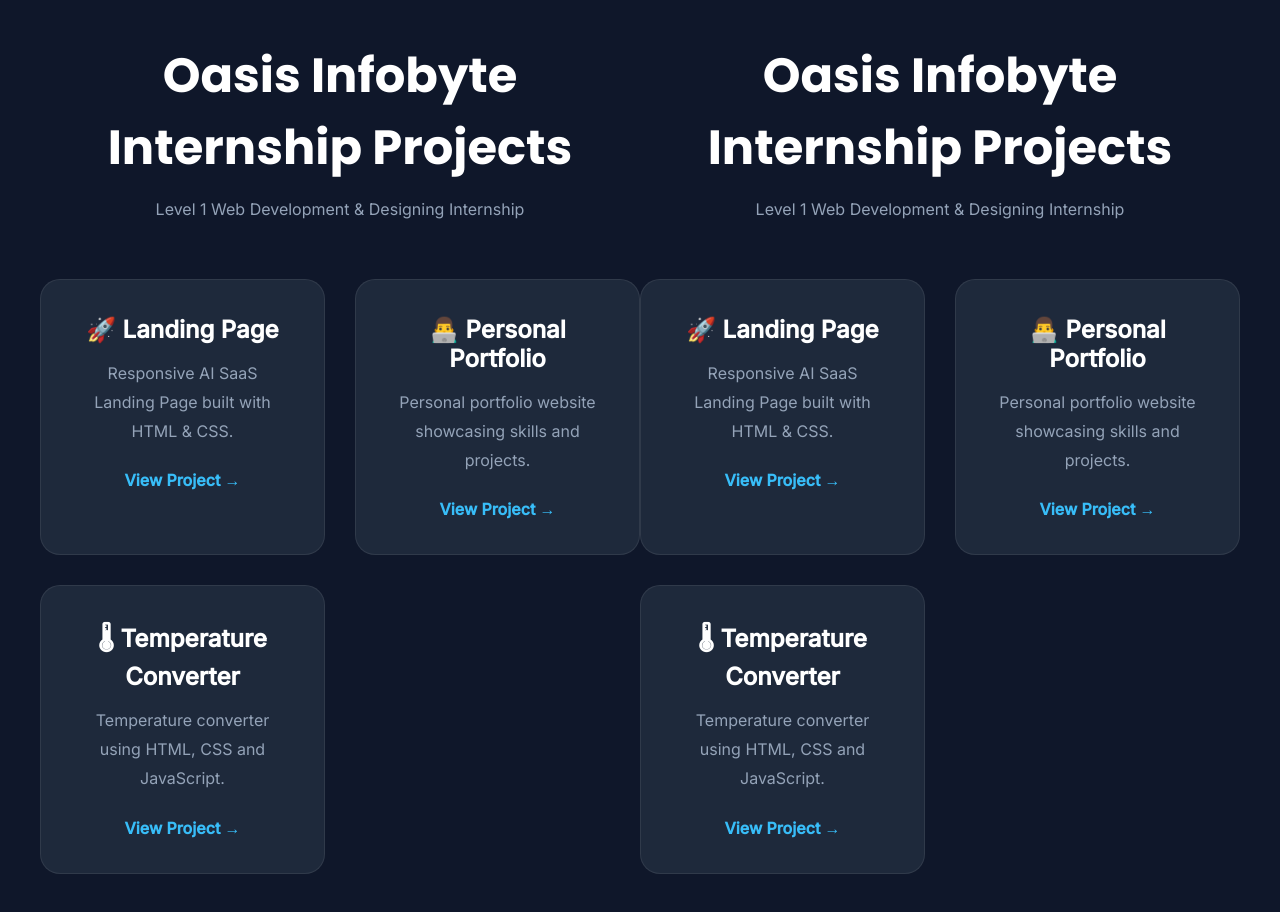
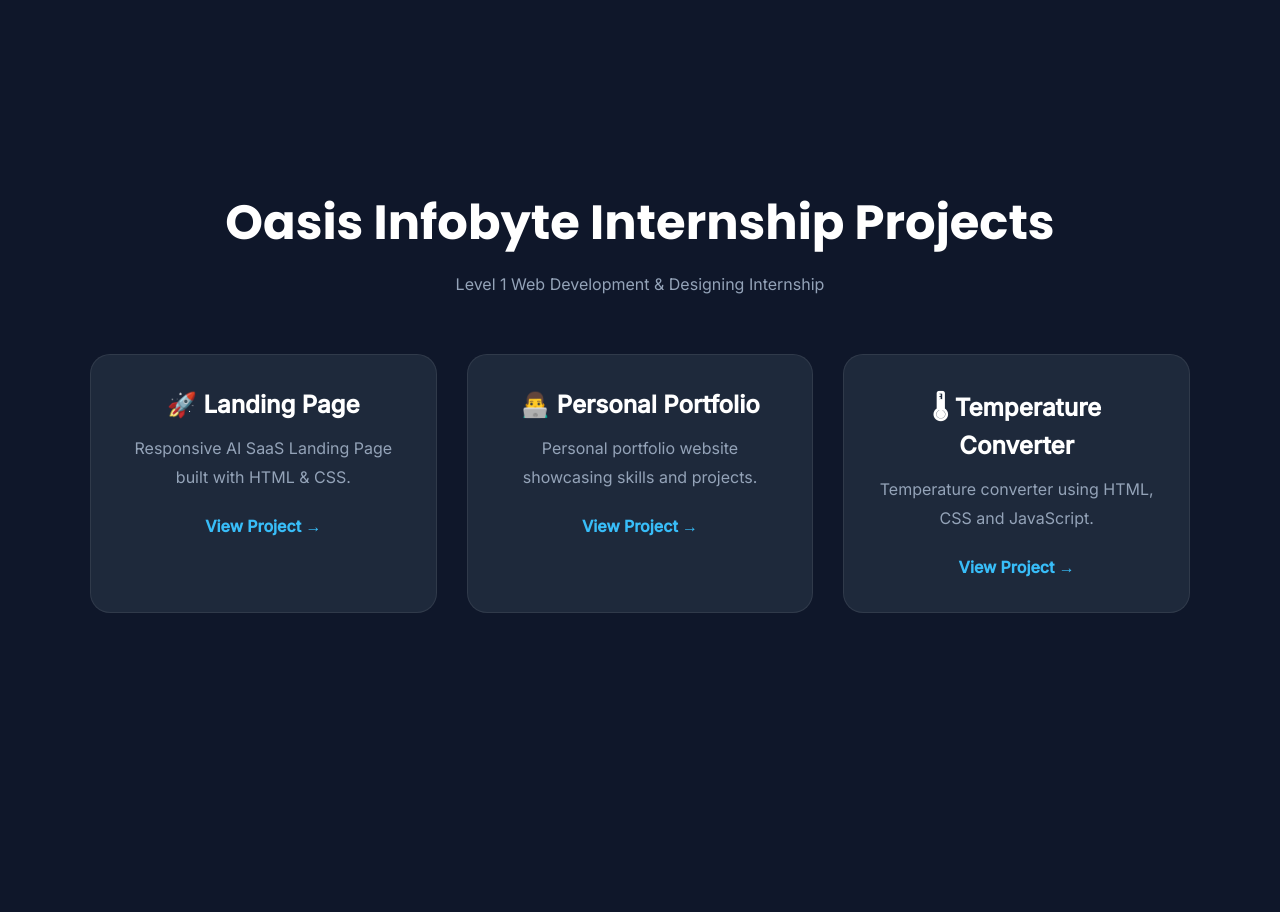
Before and after one commit to ipti02/OIBSIP, a plain HTML site: page index.html in a window 1280 px wide. After the commit the page ends 800 px from the top, so only its background shows below. Drawn offline with Linux system fonts and the light colour scheme.

Commit message:
Fix duplicate project hub

```diff
--- a/index.html
+++ b/index.html
@@ -75,80 +75,3 @@ Temperature converter using HTML, CSS and JavaScript.
 </body>
 
 </html>
-
-<!DOCTYPE html>
-<html lang="en">
-
-<head>
-
-<meta charset="UTF-8">
-
-<meta name="viewport" content="width=device-width, initial-scale=1.0">
-
-<title>OIBSIP Projects</title>
-
-<link rel="preconnect" href="https://fonts.googleapis.com">
-
-<link rel="preconnect" href="https://fonts.gstatic.com" crossorigin>
-
-<link href="https://fonts.googleapis.com/css2?family=Poppins:wght@400;600;700&family=Inter:wght@400;500&display=swap" rel="stylesheet">
-
-<link rel="stylesheet" href="style.css">
-
-</head>
-
-<body>
-
-<div class="container">
-
-<h1>Oasis Infobyte Internship Projects</h1>
-
-<p>
-Level 1 Web Development & Designing Internship
-</p>
-
-<div class="cards">
-
-<a href="WebDev-L1-LandingPage/" class="card">
-
-<h2>🚀 Landing Page</h2>
-
-<p>
-Responsive AI SaaS Landing Page built with HTML & CSS.
-</p>
-
-<span>View Project →</span>
-
-</a>
-
-<a href="WebDev-L1-PersonalPortfolio/" class="card">
-
-<h2>👨‍💻 Personal Portfolio</h2>
-
-<p>
-Personal portfolio website showcasing skills and projects.
-</p>
-
-<span>View Project →</span>
-
-</a>
-
-<a href="WebDev-L1-TemperatureConverter/" class="card">
-
-<h2>🌡 Temperature Converter</h2>
-
-<p>
-Temperature converter using HTML, CSS and JavaScript.
-</p>
-
-<span>View Project →</span>
-
-</a>
-
-</div>
-
-</div>
-
-</body>
-
-</html>
```
